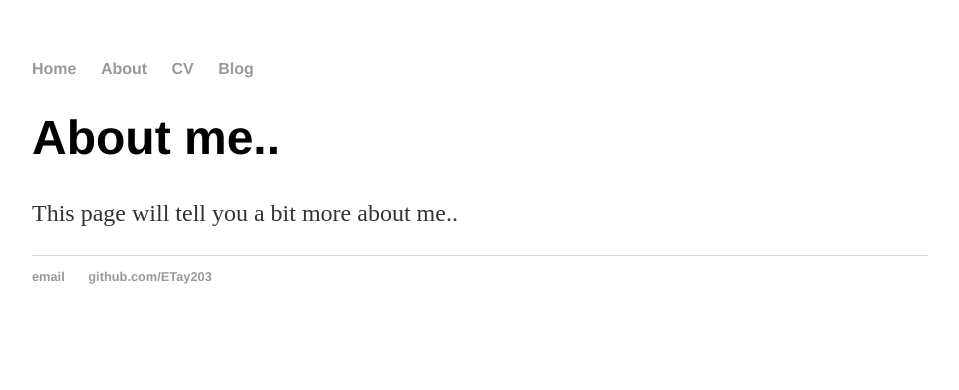
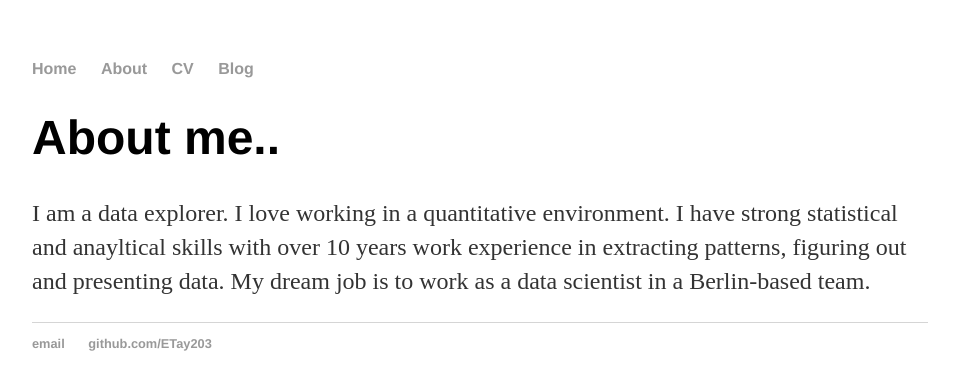
Before and after one commit to ETay203/ETay203.github.io, a Jekyll site: the page built from about/index.html, in a window 1280 px wide. Shown: the top 390 px of the page, without its empty margins (160-1119 px from the left). Built offline with Jekyll 4.4.1, drawn with Linux system fonts in a browser that asks for light colours.

Commit message:
changes to about me

```diff
--- a/about/index.html
+++ b/about/index.html
@@ -4,5 +4,9 @@ title: Who is Emily Taylor?
 ---
 <div class="blurb">
 	<h1>About me..</h1>
-	<p>This page will tell you a bit more about me..</a></p>
+	<p>I am a data explorer. I love working in a quantitative environment.   I have strong statistical and anayltical skills with over 10 years work experience in extracting patterns, figuring out and presenting data.
+
+	My dream job is to work as a data scientist in a Berlin-based team.
+
+	</a></p>
 </div><!-- /.blurb -->
--- a/css/main.css
+++ b/css/main.css
@@ -44,7 +44,7 @@ ul.posts li {
 
 
 /* CV */
-.cv {line-height: 1.3em; margin-right: 20px auto; width: 80%;}
+.cv {line-height: 1.3em; margin-right: 20px auto; width: 85%;}
 .cv li { font-size: 1.3em; text-align: left; line-height: 1.3em; }
 .cv h2 { font-size: 1.5em; text-align: center; }
 .cv h1 { font-size: 2em; text-align: center; }
```
